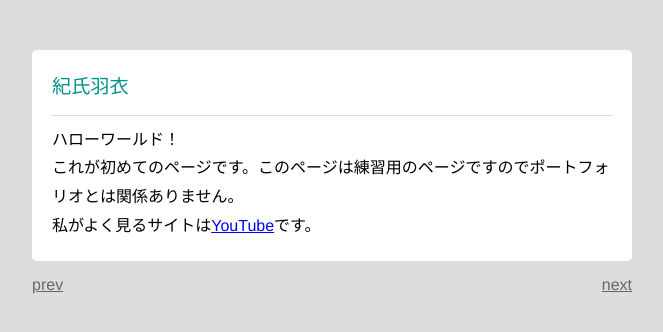
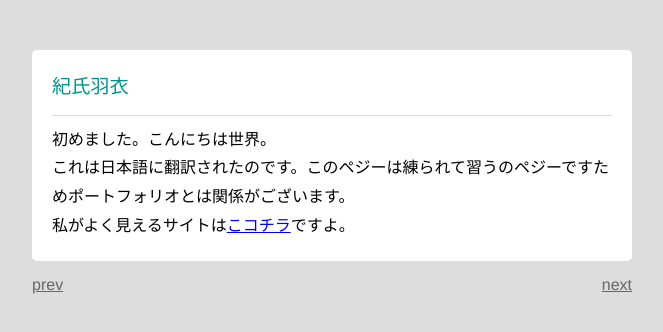
Before and after one commit to KUAD-XtechDesign/simple-page-imhnyz, a plain HTML site: page index.html in a window 1280 px wide. Shown: the whole page, without its empty margins (308-971 px from the left). Drawn offline with Linux system fonts and the light colour scheme.

Commit message:
翻訳後

```diff
--- a/index.html
+++ b/index.html
@@ -11,9 +11,9 @@
       <div class="info">
         <div class="name">紀氏羽衣</div>
         <div class="txt">
-          ハローワールド！<br>
-          これが初めてのページです。このページは練習用のページですのでポートフォリオとは関係ありません。<br>
-          私がよく見るサイトは<a href="http://youtube.com" target='_blank'>YouTube</a>です。
+          初めました。こんにちは世界。<br>
+          これは日本語に翻訳されたのです。このペジーは練られて習うのペジーですためポートフォリオとは関係がございます。<br>
+          私がよく見えるサイトは<a href="https://kuad-xtechdesign.github.io/simple-page-imhnyz/" target='_blank'>こコチラ</a>ですよ。
         </div>
       </div>
       <div class="btns">
--- a/style.css
+++ b/style.css
@@ -13,6 +13,7 @@ img{
 
 img.frame{
   border: 1px solid #ccc;
+  color: rgb(168, 96, 96);
 }
 
 #container{
```
